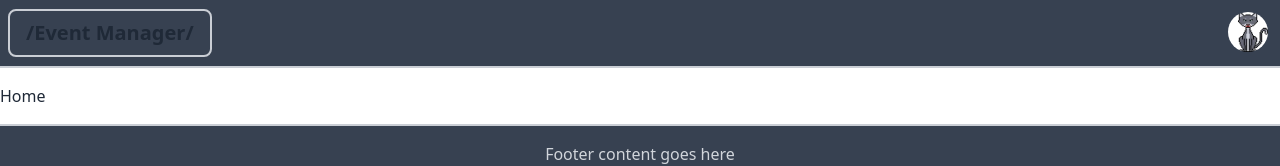
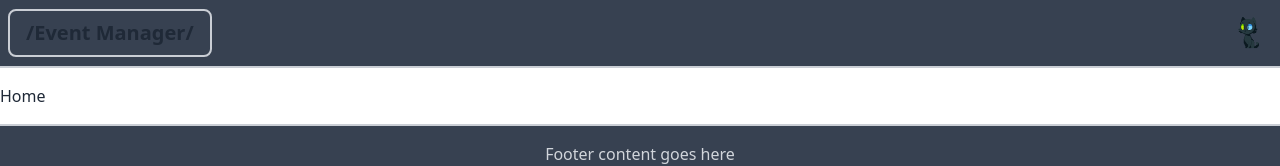
Before and after one commit to EugeneShust/event-manager, a React (Vite) app: page / in a window 1280 px wide. Shown: the top 166 px of the page. Built offline with nearby package versions, Linux system fonts and the light colour scheme.

Commit message:
added alternative avatar

```diff
--- a/src/components/Navbar.jsx
+++ b/src/components/Navbar.jsx
@@ -18,8 +18,9 @@ export function Navbar() {
                         >
                             <div className="w-10 rounded-full">
                                 <img
-                                    alt="Tailwind CSS Navbar component"
-                                    src="src/pictures/vector-pixel-art-cat-sit.webp"
+                                    alt="A grinning cat"
+                                    // src="src/pictures/vector-pixel-art-cat-sit.webp"
+                                    src="src/pictures/cat.gif"
                                 />
                             </div>
                         </div>
```
